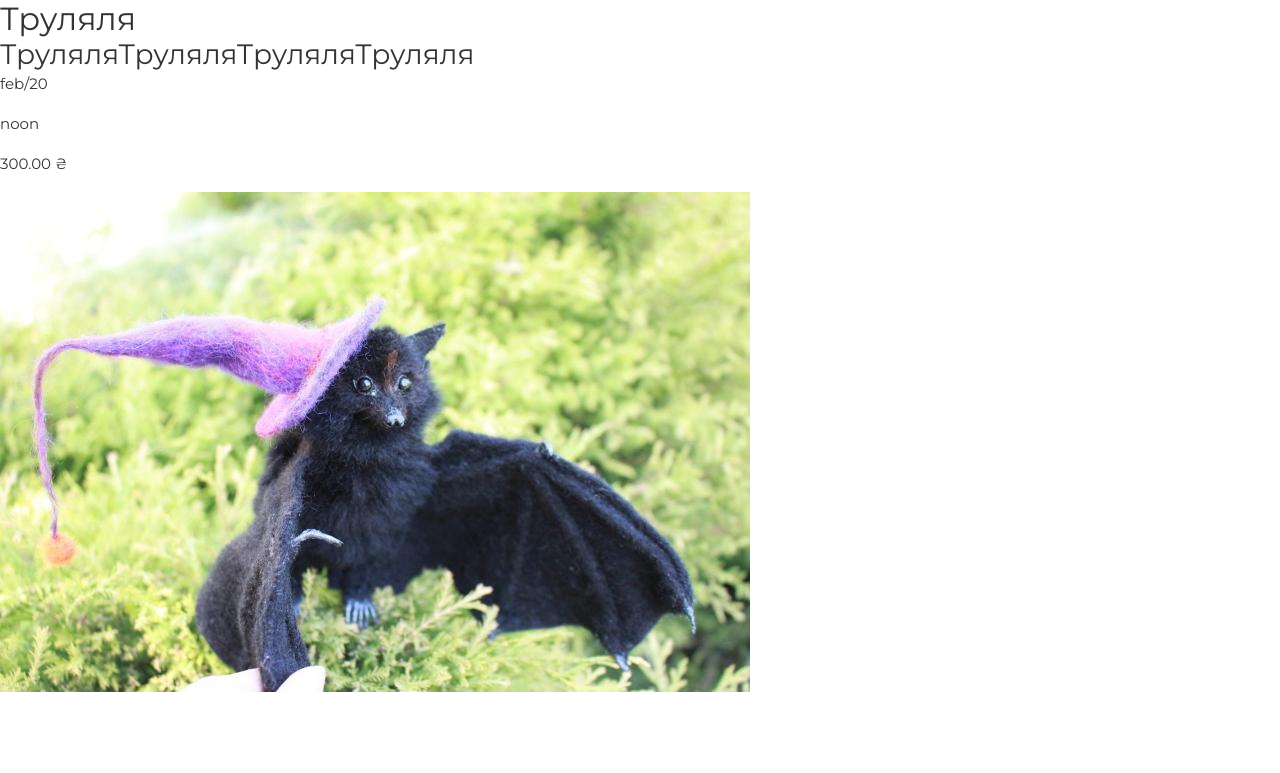
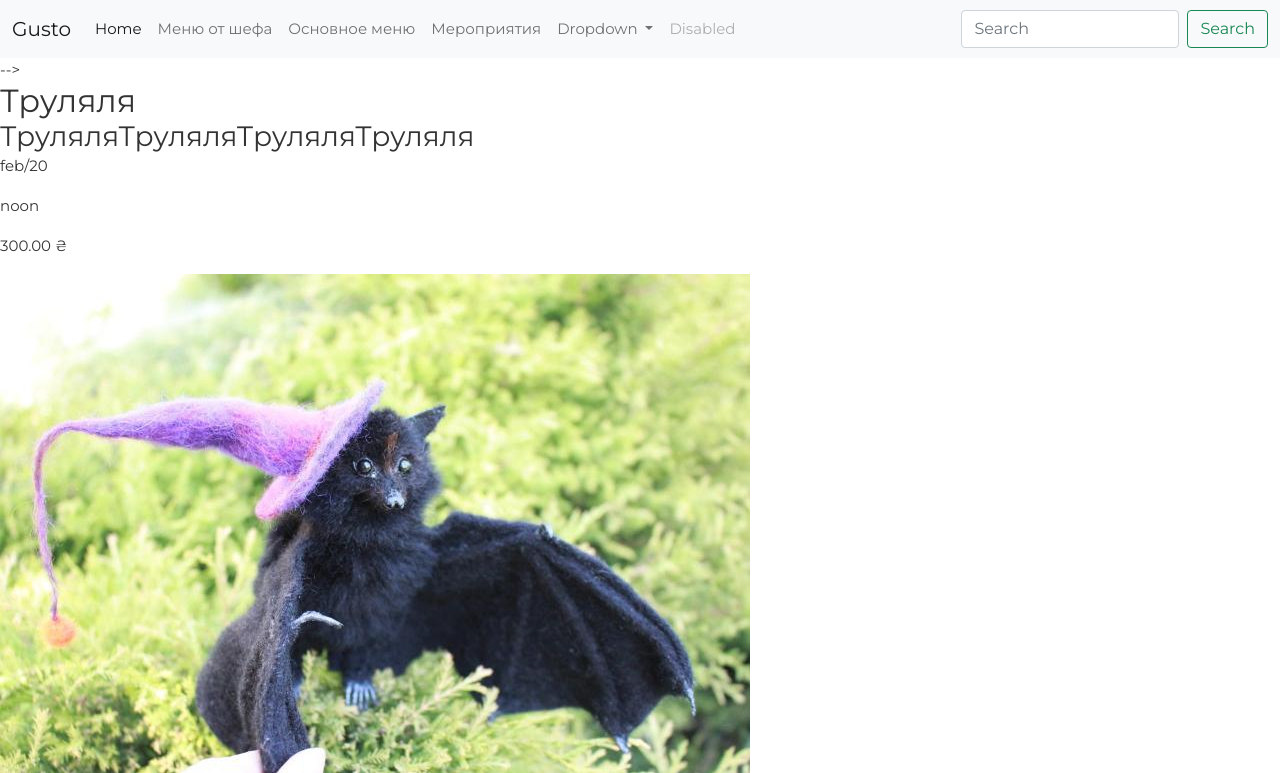
Before and after one commit to project11e/gustoPython, a Django app: page /events/1 in a window 1280 px wide. Shown: the top 773 px of the page. Run offline with Django 3.2, Linux system fonts and the light colour scheme; data comes from the database, SQL or seed files in the repository; parts of the project's set-up code (start-up, migrations or seed data) failed here and were passed over.

Commit message:
Update base.html

```diff
--- a/templates/base.html
+++ b/templates/base.html
@@ -13,7 +13,7 @@
     <title>Gusto</title>
   </head>
   <body>
- <!--   <nav class="navbar navbar-expand-lg navbar-light bg-light">
+   <nav class="navbar navbar-expand-lg navbar-light bg-light">
       <div class="container-fluid">
         <a class="navbar-brand" href="/">Gusto</a>
         <button class="navbar-toggler" type="button" data-bs-toggle="collapse" data-bs-target="#navbarSupportedContent" aria-controls="navbarSupportedContent" aria-expanded="false" aria-label="Toggle navigation">
```
